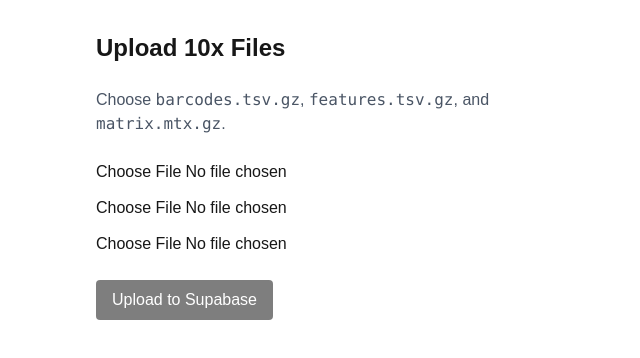
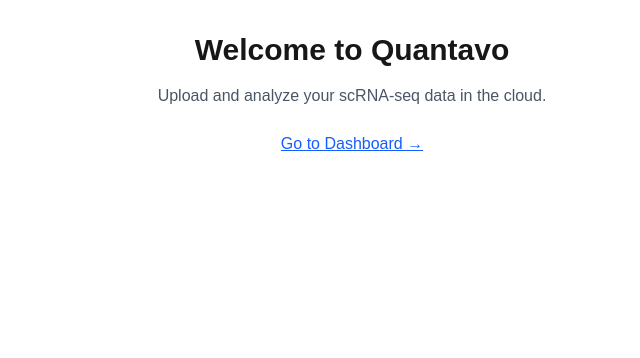
Before and after one commit to coryhenn/quantavo-app, a Next.js app: page / in a window 1280 px wide. Shown: the top 358 px of the page, without its empty margins (288-928 px from the left). Built offline with nearby package versions, Linux system fonts and the light colour scheme.

Commit message:
Changed src/app/page.tsx to a lightweight landing

```diff
--- a/src/app/page.tsx
+++ b/src/app/page.tsx
@@ -1,131 +1,11 @@
-"use client";
-
-import { useState } from "react";
-import { uploadLargeFile } from "@/lib/multipartClient";
-
-type SignedUpload = { key: string; url: string };
-type SignedUploadMap = {
-  barcodes: SignedUpload;
-  features: SignedUpload;
-  matrix: SignedUpload;
-};
-
-async function uploadMatrix(file: File) {
-  const key = `demo/${crypto.randomUUID()}-${file.name}`;
-  await uploadLargeFile({
-    file,
-    key,
-    partSize: 64 * 1024 * 1024, // tune to bandwidth (16–128MB common)
-    concurrency: 4,
-    onProgress: (up, total) => {
-      // show progress bar if you want
-      // setProgress(Math.round((up/total)*100));
-    },
-  });
-  // store 'key' for your worker later
-}
-
-export default function DashboardPage() {
-  const [barcodes, setBarcodes] = useState<File | null>(null);
-  const [features, setFeatures] = useState<File | null>(null);
-  const [matrix, setMatrix] = useState<File | null>(null);
-
-  const [isUploading, setIsUploading] = useState(false);
-  const [uploadedKeys, setUploadedKeys] = useState<string[] | null>(null);
-  const [error, setError] = useState<string | null>(null);
-
-  async function uploadFiles() {
-    if (!barcodes || !features || !matrix) {
-      setError("Please choose all three files");
-      return;
-    }
-    setError(null);
-    setIsUploading(true);
-    setUploadedKeys(null);
-
-    // 1) Ask server for labeled signed URLs
-    const res = await fetch("/api/upload", {
-      method: "POST",
-      headers: { "Content-Type": "application/json" },
-      body: JSON.stringify({
-        userId: "demo",
-        filenames: ["barcodes.tsv.gz", "features.tsv.gz", "matrix.mtx.gz"],
-      }),
-    });
-
-    if (!res.ok) {
-      setIsUploading(false);
-      setError("Failed to get signed upload URLs");
-      return;
-    }
-
-    const data = (await res.json()) as { paths: SignedUploadMap };
-    const paths = data.paths;
-
-    // 2) PUT with per-file error reporting
-    const put = async (label: string, url: string, file: File) => {
-      const resp = await fetch(url, {
-        method: "PUT",
-        body: file,
-        headers: { "Content-Type": "application/octet-stream" },
-      });
-      if (!resp.ok) {
-        const txt = await resp.text().catch(() => "");
-        throw new Error(`${label} upload failed (${resp.status}): ${txt || "no body"}`);
-      }
-    };
-
-    try {
-      await put("barcodes.tsv.gz", paths.barcodes.url, barcodes);
-      await put("features.tsv.gz", paths.features.url, features);
-      await put("matrix.mtx.gz", paths.matrix.url, matrix);
-      setUploadedKeys([paths.barcodes.key, paths.features.key, paths.matrix.key]);
-    } catch (e: unknown) {
-      const msg = e instanceof Error ? e.message : "Upload failed. Try again.";
-      setError(msg);
-    } finally {
-      setIsUploading(false);
-    }
-
-  }
-
+export default function HomePage() {
   return (
-    <main className="max-w-xl mx-auto p-8 space-y-6">
-      <h1 className="text-2xl font-semibold">Upload 10x Files</h1>
-      <p className="text-gray-600">
-        Choose <code>barcodes.tsv.gz</code>, <code>features.tsv.gz</code>, and{" "}
-        <code>matrix.mtx.gz</code>.
-      </p>
-
-      <div className="space-y-3">
-        <input type="file" accept=".gz" onChange={(e) => setBarcodes(e.target.files?.[0] ?? null)} />
-        <input type="file" accept=".gz" onChange={(e) => setFeatures(e.target.files?.[0] ?? null)} />
-        <input type="file" accept=".gz" onChange={(e) => setMatrix(e.target.files?.[0] ?? null)} />
-      </div>
-
-      <button
-        onClick={uploadFiles}
-        disabled={!barcodes || !features || !matrix || isUploading}
-        className="rounded bg-black text-white px-4 py-2 disabled:opacity-50"
-      >
-        {isUploading ? "Uploading…" : "Upload to Supabase"}
-      </button>
-
-      {error && <div className="text-red-600">{error}</div>}
-
-      {uploadedKeys && (
-        <div className="rounded border p-3">
-          <div className="font-medium mb-2">Uploaded objects:</div>
-          <ul className="list-disc pl-6">
-            {uploadedKeys.map((k) => (
-              <li key={k}><code>{k}</code></li>
-            ))}
-          </ul>
-          <p className="text-sm text-gray-500 mt-2">
-            Verify in Supabase → Storage → <b>uploads</b>.
-          </p>
-        </div>
-      )}
+    <main className="p-8 text-center">
+      <h1 className="text-3xl font-bold">Welcome to Quantavo</h1>
+      <p className="mt-4 text-gray-600">Upload and analyze your scRNA-seq data in the cloud.</p>
+      <a href="/dashboard" className="text-blue-600 underline mt-6 block">
+        Go to Dashboard →
+      </a>
     </main>
   );
 }
```
